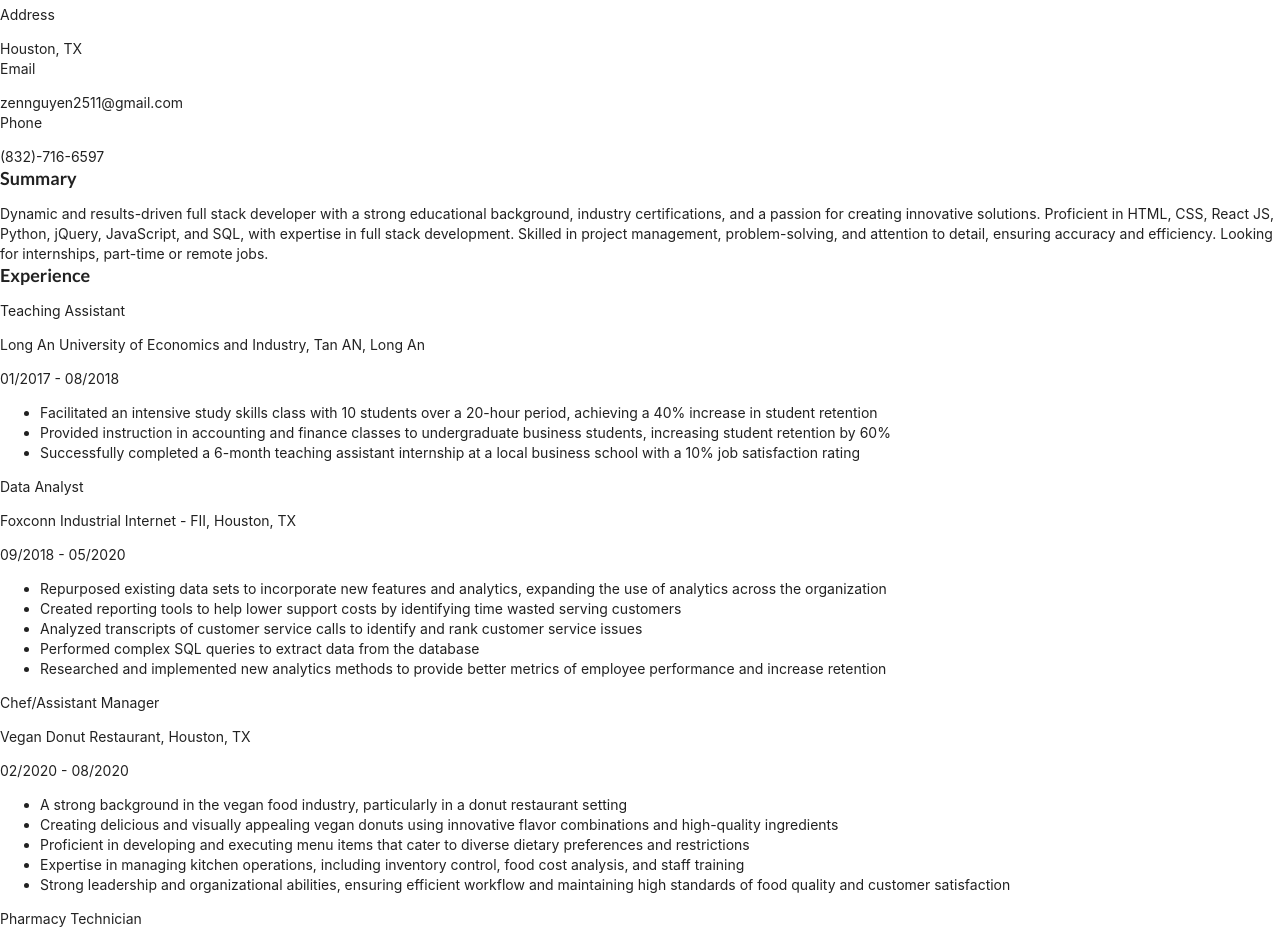
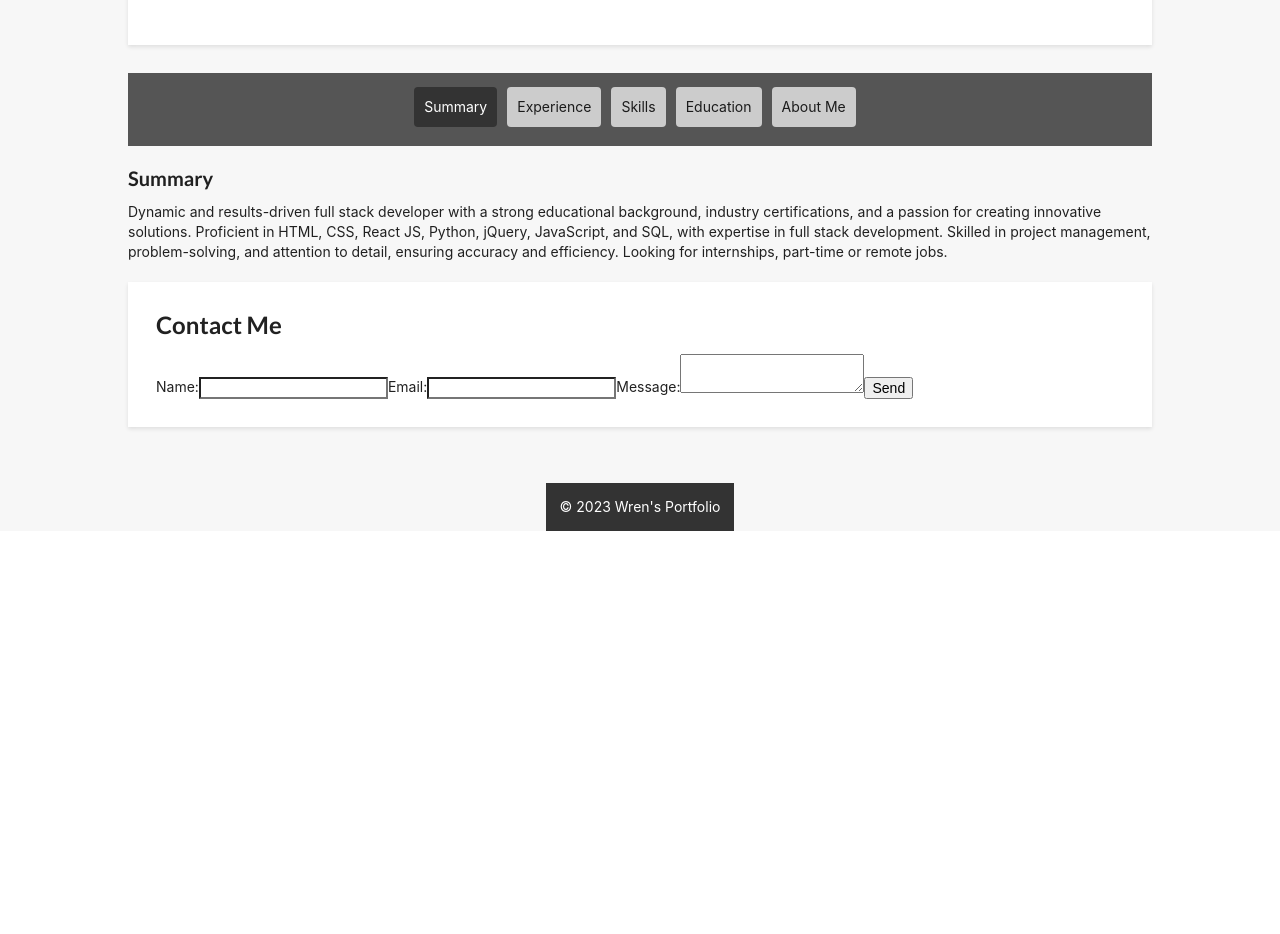
Before and after one commit to jofiel-nguyen/PortReactfolio, a React (Create React App) app in the folder react-portfolio/: page / in a window 1280 px wide. Shown: the part 958-1892 px from the top of the page. After the commit the page ends 1489 px from the top, so only its background shows below. Built offline with nearby package versions, Linux system fonts and the light colour scheme.

Commit message:
update resume section

```diff
--- a/react-portfolio/src/App.css
+++ b/react-portfolio/src/App.css
@@ -1,38 +1,65 @@
+/* App.css */
 .App {
+  display: flex;
+  flex-direction: column;
+  align-items: center;
+  min-height: 100vh;
+  background-color: #f7f7f7;
+}
+
+header {
+  background-color: #333;
+  padding: 1rem;
+  color: #fff;
   text-align: center;
 }
 
-.App-logo {
-  height: 40vmin;
-  pointer-events: none;
+nav {
+  background-color: #555;
+  padding: 1rem;
+  display: flex;
+  justify-content: center;
 }
 
-@media (prefers-reduced-motion: no-preference) {
-  .App-logo {
-    animation: App-logo-spin infinite 20s linear;
+
+nav ul {
+  list-style: none;
+  margin: 0;
+  padding: 0;
+}
+
+nav ul li {
+  display: inline-block;
+  margin-right: 1rem;
+}
+
+nav ul li a {
+  text-decoration: none;
+  color: #fff;
+  font-weight: bold;
+}
+
+main {
+  width: 80%;
+  margin: 2rem auto;
+}
+
+section {
+  margin-bottom: 2rem;
+  padding: 2rem;
+  background-color: #fff;
+  box-shadow: 0 2px 4px rgba(0, 0, 0, 0.1);
+}
+
+footer {
+  background-color: #333;
+  padding: 1rem;
+  color: #fff;
+  text-align: center;
+}
+
+@media (max-width: 768px) {
+  main {
+    width: 90%;
   }
 }
-
-.App-header {
-  background-color: #282c34;
-  min-height: 100vh;
-  display: flex;
-  flex-direction: column;
-  align-items: center;
-  justify-content: center;
-  font-size: calc(10px + 2vmin);
-  color: white;
-}
-
-.App-link {
-  color: #61dafb;
-}
-
-@keyframes App-logo-spin {
-  from {
-    transform: rotate(0deg);
-  }
-  to {
-    transform: rotate(360deg);
-  }
-}
--- a/react-portfolio/src/App.js
+++ b/react-portfolio/src/App.js
@@ -6,7 +6,7 @@ import Portfolio from './components/Portfolio';
 import Contact from './components/Contact';
 import Resume from './components/Resume';
 import Footer from './components/Footer';
-
+import './App.css';
 function App() {
   return (
     <div className="App">
@@ -15,8 +15,8 @@ function App() {
       <main>
         <AboutMe />
         <Portfolio />
-        <Contact />
         <Resume />
+       <Contact />
       </main>
       <Footer />
     </div>
--- /dev/null
+++ b/react-portfolio/src/assets/Resume.css
@@ -0,0 +1,60 @@
+#resume-container {
+    max-width: 800px;
+    margin: 0 auto;
+    padding: 20px;
+  }
+
+  .resume-nav {
+    margin-bottom: 20px;
+  }
+
+  .resume-nav ul {
+    display: flex;
+    list-style: none;
+    padding: 0;
+  }
+
+  .resume-nav li {
+    cursor: pointer;
+    margin-right: 10px;
+    padding: 10px;
+    border-radius: 4px;
+    background-color: #ccc;
+  }
+
+  .resume-nav li.active {
+    background-color: #333;
+    color: #fff;
+  }
+
+  .resume-content {
+    background-color: #f9f9f9;
+    padding: 20px;
+    border-radius: 4px;
+  }
+
+  .section {
+    margin-bottom: 20px;
+  }
+
+  .section-title {
+    font-size: 20px;
+    font-weight: bold;
+    margin-bottom: 10px;
+  }
+
+  .sub-section {
+    margin-bottom: 10px;
+  }
+
+  .sub-section-title {
+    font-weight: bold;
+  }
+
+  ul {
+    padding-left: 20px;
+  }
+
+  ul li {
+    margin-bottom: 5px;
+  }
--- a/react-portfolio/src/components/Header.js
+++ b/react-portfolio/src/components/Header.js
@@ -3,7 +3,7 @@ import React from 'react';
 function Header() {
   return (
     <header>
-      <h1>Welcome to my Portfolio</h1>
+      <h1>Welcome To My Portfolio</h1>
     </header>
   );
 }
--- a/react-portfolio/src/components/Resume.js
+++ b/react-portfolio/src/components/Resume.js
@@ -1,24 +1,16 @@
-import React from 'react';
+import React, { useState } from 'react';
+import '../assets/Resume.css'
+function Resume() {
+  const [activeTab, setActiveTab] = useState('summary');
 
-function Resume() {
+  const handleTabClick = (tab) => {
+    setActiveTab(tab);
+  };
+
+  const renderContent = () => {
+    switch (activeTab) {
+      case 'summary':
         return (
-    <div>
-      <div className="section">
-        <h3 className="section-title">Contact Information</h3>
-        <div className="sub-section">
-          <p className="sub-section-title">Address</p>
-          <p>Houston, TX</p>
-        </div>
-        <div className="sub-section">
-          <p className="sub-section-title">Email</p>
-          <p>zennguyen2511@gmail.com</p>
-        </div>
-        <div className="sub-section">
-          <p className="sub-section-title">Phone</p>
-          <p>(832)-716-6597</p>
-        </div>
-      </div>
-
           <div className="section">
             <h3 className="section-title">Summary</h3>
             <p>
@@ -28,14 +20,15 @@ function Resume() {
               Looking for internships, part-time or remote jobs.
             </p>
           </div>
-
+        );
+      case 'experience':
+        return (
           <div className="section">
             <h3 className="section-title">Experience</h3>
-
-        <div className="sub-section">
-          <p className="sub-section-title">Teaching Assistant</p>
+            <div class="sub-section">
+            <p class="sub-section-title">Teaching Assistant</p>
             <p>Long An University of Economics and Industry, Tan AN, Long An</p>
-          <p className="date">01/2017 - 08/2018</p>
+            <p class="date">01/2017 - 08/2018</p>
             <ul>
                 <li>Facilitated an intensive study skills class with 10 students over a 20-hour period, achieving a 40% increase in student retention</li>
                 <li>Provided instruction in accounting and finance classes to undergraduate business students, increasing student retention by 60%</li>
@@ -43,10 +36,10 @@ function Resume() {
             </ul>
         </div>
 
-        <div className="sub-section">
-          <p className="sub-section-title">Data Analyst</p>
+        <div class="sub-section">
+            <p class="sub-section-title">Data Analyst</p>
             <p>Foxconn Industrial Internet - FII, Houston, TX</p>
-          <p className="date">09/2018 - 05/2020</p>
+            <p class="date">09/2018 - 05/2020</p>
             <ul>
                 <li>Repurposed existing data sets to incorporate new features and analytics, expanding the use of analytics across the organization</li>
                 <li>Created reporting tools to help lower support costs by identifying time wasted serving customers</li>
@@ -56,10 +49,10 @@ function Resume() {
             </ul>
         </div>
 
-        <div className="sub-section">
-          <p className="sub-section-title">Chef/Assistant Manager</p>
+        <div class="sub-section">
+            <p class="sub-section-title">Chef/Assistant Manager</p>
             <p>Vegan Donut Restaurant, Houston, TX</p>
-          <p className="date">02/2020 - 08/2020</p>
+            <p class="date">02/2020 - 08/2020</p>
             <ul>
                 <li>A strong background in the vegan food industry, particularly in a donut restaurant setting</li>
                 <li>Creating delicious and visually appealing vegan donuts using innovative flavor combinations and high-quality ingredients</li>
@@ -69,10 +62,10 @@ function Resume() {
             </ul>
         </div>
 
-        <div className="sub-section">
-          <p className="sub-section-title">Pharmacy Technician</p>
+        <div class="sub-section">
+            <p class="sub-section-title">Pharmacy Technician</p>
             <p>CVS Pharmacy, Houston, TX</p>
-          <p className="date">09/2021 - 04/2023</p>
+            <p class="date">09/2021 - 04/2023</p>
             <ul>
                 <li>Performed scheduled medication pick-ups, verified accuracy of stock, and filed inventory reports</li>
                 <li>Maintained education records of medication supplies and ensured the consistency of all records</li>
@@ -83,14 +76,18 @@ function Resume() {
         </div>
 
           </div>
-
+        );
+      case 'skills':
+        return (
           <div className="section">
             <h3 className="section-title">Skills</h3>
             <p>
               Computer literacy, Restaurant experience, Communication skills, Microsoft Word, Leadership, Physical examinations, Guest services, Time management, Bilingual (English, Spanish), Food service, Microsoft Excel, SQL, JavaScript, C++, CSS, HTML, Python, Project Management, Marketing
             </p>
           </div>
-
+        );
+      case 'education':
+        return (
           <div className="section">
             <h3 className="section-title">Education</h3>
             <div className="sub-section">
@@ -144,32 +141,38 @@ function Resume() {
               </ul>
             </div>
           </div>
+        );
+        case 'about':
+      return (
+        <div className="section">
+          <h3 className="section-title">About Me</h3>
+          <ul>
+            <li>My name is Thi Tu Nhu Nguyen. You can call me "Wren" and Thank you for reaching my Website</li>
+            <li>I have experience working for over three years as a pharmacy technician at CVS Pharmacy, as well as in research science at the Vietnam Academy of Science and Technology.</li>
+            <li>I have pursued additional education in information technology, including completing a full-stack developer boot camp at Rice University and taking the highly-regarded CS50 course offered by Harvard University.</li>
+            <li>I hold an associate of science degree from Lonestar College with a GPA of 3.7, and have been recognized for my achievements with graduation honors in pharmacy technician from Ashworth College, where I also earned certification in the field.</li>
+          </ul>
+          <p>Overall, I present myself as a highly skilled and passionate professional who is ready to take on new challenges and achieve great things.</p>
+        </div>
+      );
+      default:
+        return null;
+    }
+  };
 
-      <div className="sub-section">
-        <p className="sub-section-title">Languages</p>
-        <p>English, Spanish, Vietnamese, Chinese</p>
-      </div>
+  return (
+    <div id="resume">
+     <nav className="resume-nav">
+        <ul>
+          <li className={activeTab === 'summary' ? 'active' : ''} onClick={() => handleTabClick('summary')}>Summary</li>
+          <li className={activeTab === 'experience' ? 'active' : ''} onClick={() => handleTabClick('experience')}>Experience</li>
+          <li className={activeTab === 'skills' ? 'active' : ''} onClick={() => handleTabClick('skills')}>Skills</li>
+          <li className={activeTab === 'education' ? 'active' : ''} onClick={() => handleTabClick('education')}>Education</li>
+          <li className={activeTab === 'about' ? 'active' : ''} onClick={() => handleTabClick('about')}>About Me</li>
+        </ul>
+      </nav>
 
-      <div className="sub-section">
-        <p className="sub-section-title">Certificates</p>
-        <ul>
-          <li>CS50 Harvard University</li>
-          <li>Full Stack Developer Rice University</li>
-          <li>Associate of Science Degree Lone Star College</li>
-          <li>Food Handling Service</li>
-          <li>Pharmacy Technician Certification Board (PTCB)</li>
-          <li>Texas Pharmacy Boards</li>
-        </ul>
-      </div>
-
-      <div className="sub-section">
-        <p className="sub-section-title">Awards</p>
-        <ul>
-          <li>Phi Theta Kappa Honors</li>
-          <li>Awarded Scholarship From International University HCMC (2018)</li>
-        </ul>
-      </div>
-
+      {renderContent()}
     </div>
   );
 }
```
Lines whose indentation alone changed are shown as unchanged.
